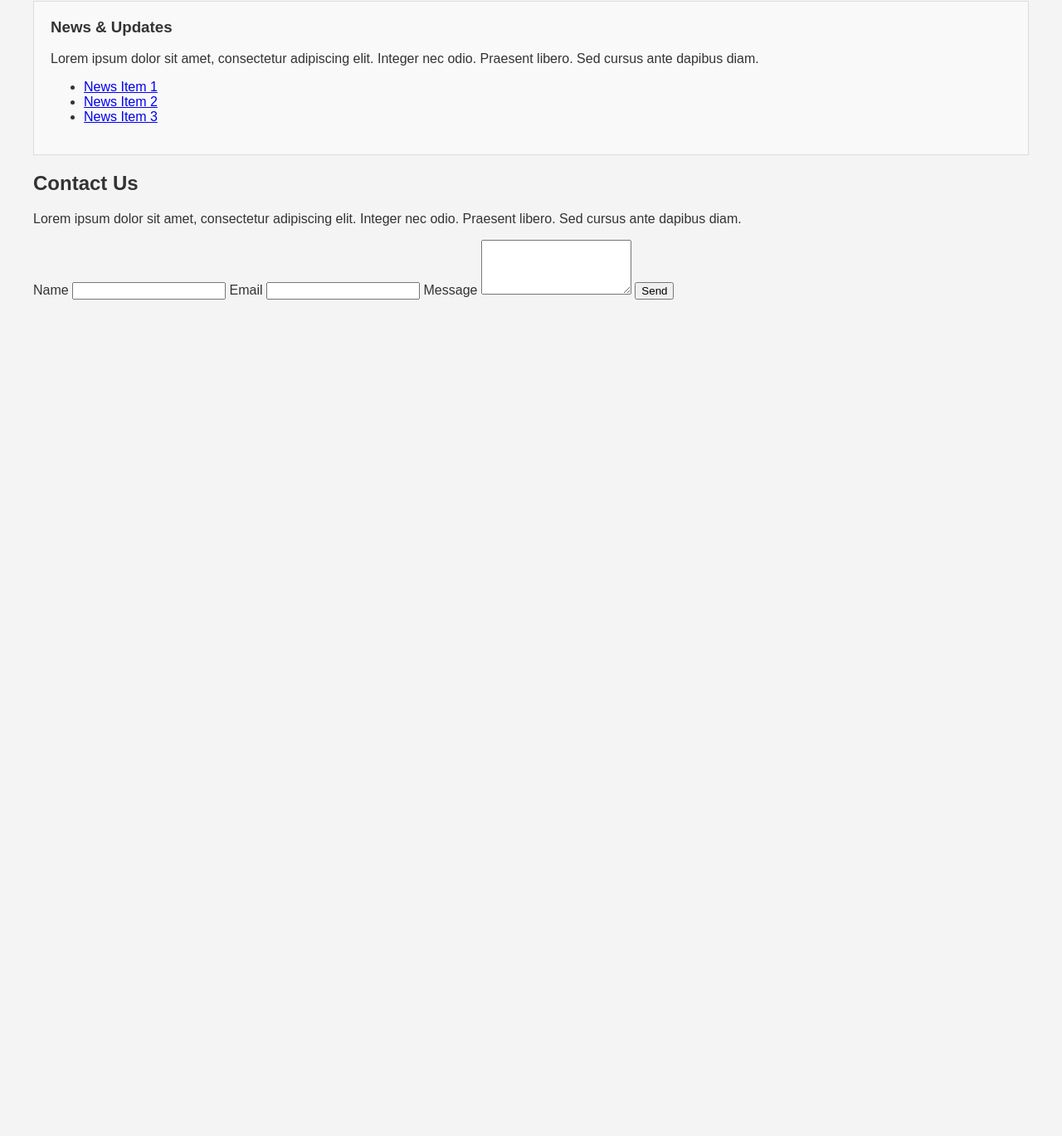
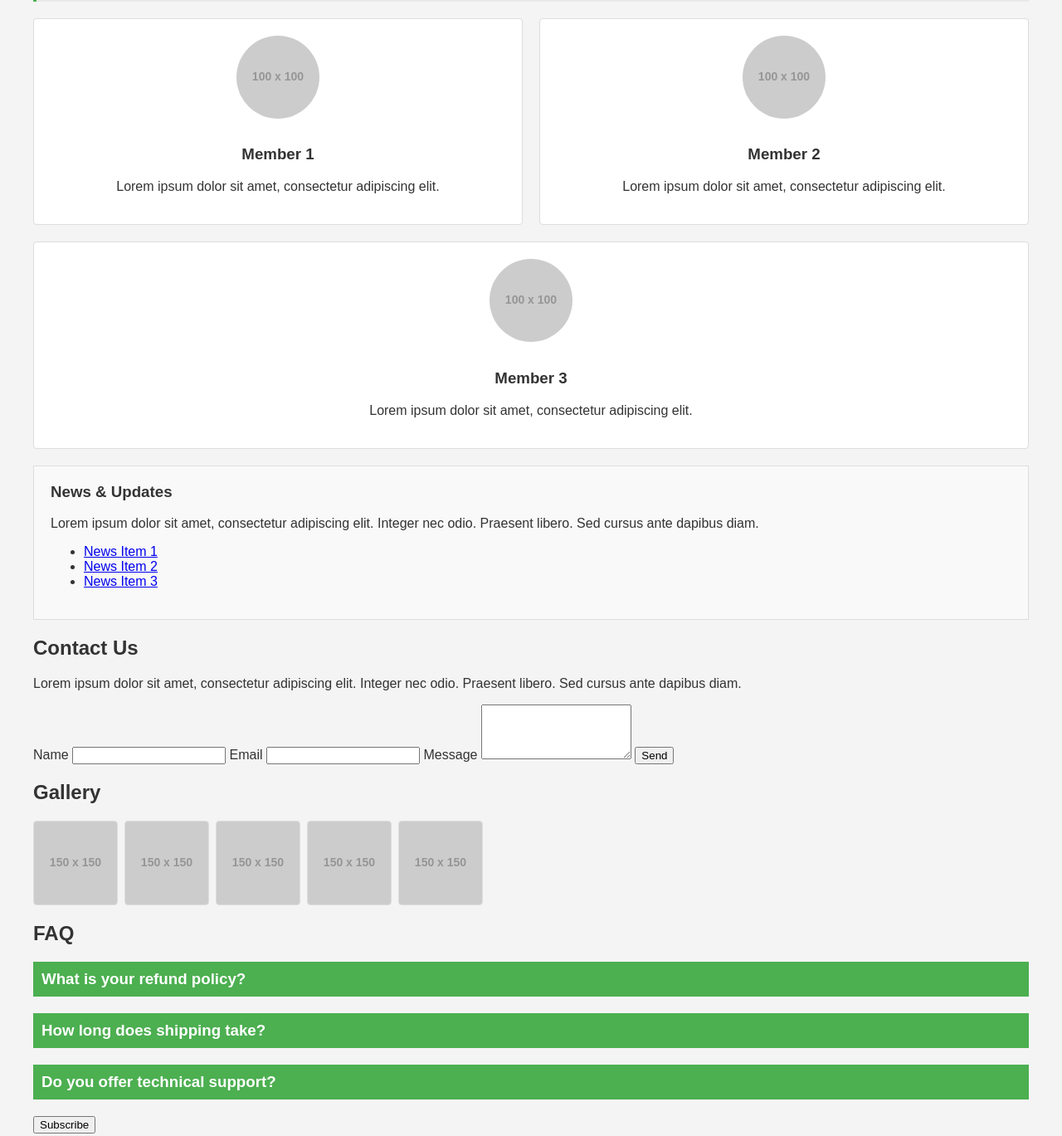
Before and after one commit to button360/420, a plain HTML site: page index.html in a window 1280 px wide. Shown: the part 1155-2524 px from the top of the page at 83% size. Before the commit the page ends 1536 px from the top, so only its background shows below. Drawn offline with Linux system fonts and the light colour scheme; placeholder pictures from the web are drawn by us.

Commit message:
index.html

```diff
--- a/index.html
+++ b/index.html
@@ -77,7 +77,95 @@
         .sidebar h3 {
             margin-top: 0;
         }
+        .popup {
+            display: none;
+            position: fixed;
+            top: 50%;
+            left: 50%;
+            transform: translate(-50%, -50%);
+            background-color: white;
+            padding: 20px;
+            box-shadow: 0 2px 10px rgba(0, 0, 0, 0.1);
+            z-index: 1000;
+        }
+        .popup.active {
+            display: block;
+        }
+        .popup .close-btn {
+            background-color: #333;
+            color: white;
+            border: none;
+            padding: 10px;
+            cursor: pointer;
+        }
+        .gallery {
+            display: grid;
+            grid-template-columns: repeat(auto-fill, minmax(100px, 1fr));
+            gap: 10px;
+        }
+        .gallery img {
+            width: 100%;
+            height: auto;
+            border: 1px solid #ddd;
+            border-radius: 4px;
+        }
+        .team {
+            display: flex;
+            flex-wrap: wrap;
+            gap: 20px;
+        }
+        .team .member {
+            flex: 1 1 calc(33.333% - 20px);
+            background-color: white;
+            border: 1px solid #ddd;
+            border-radius: 4px;
+            padding: 20px;
+            text-align: center;
+        }
+        .team .member img {
+            width: 100px;
+            height: 100px;
+            border-radius: 50%;
+            margin-bottom: 10px;
+        }
+        .faq {
+            margin: 20px 0;
+        }
+        .faq h3 {
+            cursor: pointer;
+            padding: 10px;
+            background-color: #4CAF50;
+            color: white;
+            margin: 0;
+        }
+        .faq p {
+            display: none;
+            padding: 10px;
+            background-color: #e9e9e9;
+            margin: 0;
+        }
     </style>
+    <script>
+        function togglePopup() {
+            var popup = document.getElementById("popup");
+            popup.classList.toggle("active");
+        }
+        function showMore() {
+            var moreText = document.getElementById("more");
+            var btnText = document.getElementById("showMoreBtn");
+            if (moreText.style.display === "none") {
+                moreText.style.display = "inline";
+                btnText.innerHTML = "Show Less";
+            } else {
+                moreText.style.display = "none";
+                btnText.innerHTML = "Show More";
+            }
+        }
+        function toggleFAQ(event) {
+            var faqAnswer = event.nextElementSibling;
+            faqAnswer.style.display = faqAnswer.style.display === "block" ? "none" : "block";
+        }
+    </script>
 </head>
 <body>
     <header>
@@ -92,7 +180,8 @@
     <div class="container">
         <section id="home">
             <h2>Welcome to Example Company</h2>
-            <p>Lorem ipsum dolor sit amet, consectetur adipiscing elit. Integer nec odio. Praesent libero. Sed cursus ante dapibus diam.</p>
+            <p>Lorem ipsum dolor sit amet, consectetur adipiscing elit. Integer nec odio. Praesent libero. Sed cursus ante dapibus diam. <span id="more" style="display: none;">Sed nisi. Nulla quis sem at nibh elementum imperdiet. Duis sagittis ipsum. Praesent mauris. Fusce nec tellus sed augue semper porta. Mauris massa.</span></p>
+            <button id="showMoreBtn" onclick="showMore()">Show More</button>
             <div class="grid">
                 <div class="card">
                     <h3>Service 1</h3>
@@ -149,6 +238,23 @@
             <div class="testimonial">
                 <p>"Their expertise and professionalism are unmatched. Our go-to company for all our needs." - John Smith</p>
             </div>
+            <div class="team">
+                <div class="member">
+                    <img src="https://via.placeholder.com/100" alt="Team Member 1">
+                    <h3>Member 1</h3>
+                    <p>Lorem ipsum dolor sit amet, consectetur adipiscing elit.</p>
+                </div>
+                <div class="member">
+                    <img src="https://via.placeholder.com/100" alt="Team Member 2">
+                    <h3>Member 2</h3>
+                    <p>Lorem ipsum dolor sit amet, consectetur adipiscing elit.</p>
+                </div>
+                <div class="member">
+                    <img src="https://via.placeholder.com/100" alt="Team Member 3">
+                    <h3>Member 3</h3>
+                    <p>Lorem ipsum dolor sit amet, consectetur adipiscing elit.</p>
+                </div>
+            </div>
         </section>
         <aside class="sidebar">
             <h3>News & Updates</h3>
@@ -172,6 +278,41 @@
                 <button type="submit">Send</button>
             </form>
         </section>
+        <section id="gallery">
+            <h2>Gallery</h2>
+            <div class="gallery">
+                <img src="https://via.placeholder.com/150" alt="Gallery Image 1">
+                <img src="https://via.placeholder.com/150" alt="Gallery Image 2">
+                <img src="https://via.placeholder.com/150" alt="Gallery Image 3">
+                <img src="https://via.placeholder.com/150" alt="Gallery Image 4">
+                <img src="https://via.placeholder.com/150" alt="Gallery Image 5">
+            </div>
+        </section>
+        <section id="faq">
+            <h2>FAQ</h2>
+            <div class="faq" onclick="toggleFAQ(this)">
+                <h3>What is your refund policy?</h3>
+                <p>Our refund policy is...</p>
+            </div>
+            <div class="faq" onclick="toggleFAQ(this)">
+                <h3>How long does shipping take?</h3>
+                <p>Shipping usually takes...</p>
+            </div>
+            <div class="faq" onclick="toggleFAQ(this)">
+                <h3>Do you offer technical support?</h3>
+                <p>Yes, we offer 24/7 technical support...</p>
+            </div>
+        </section>
+        <button onclick="togglePopup()">Subscribe</button>
+        <div id="popup" class="popup">
+            <h2>Subscribe to our newsletter</h2>
+            <form action="#" method="post">
+                <label for="subEmail">Email</label>
+                <input type="email" id="subEmail" name="subEmail" required>
+                <button type="submit">Subscribe</button>
+            </form>
+            <button class="close-btn" onclick="togglePopup()">Close</button>
+        </div>
     </div>
     <footer class="footer">
         <p>&copy; 2024 Example Company. All rights reserved.</p>
```
